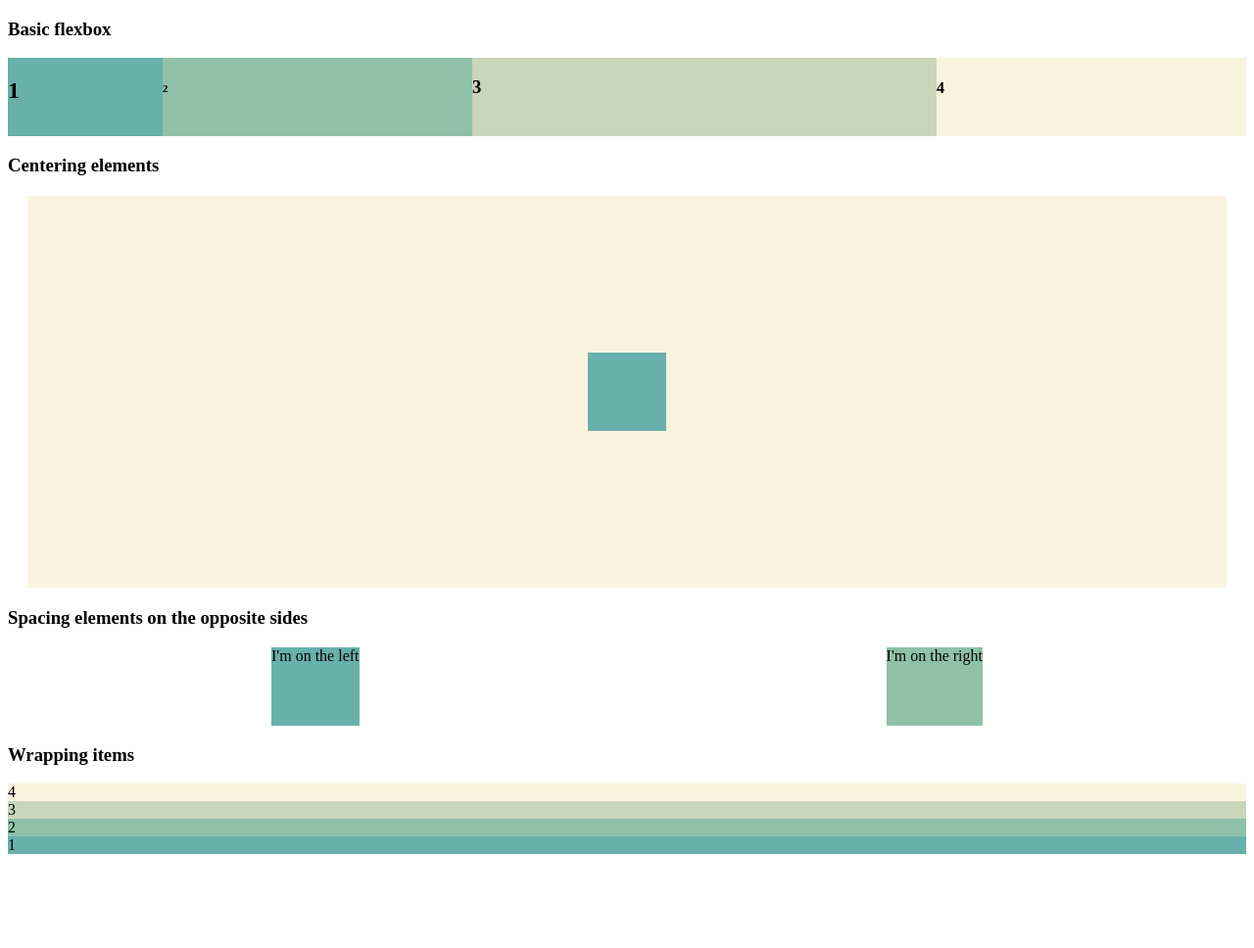
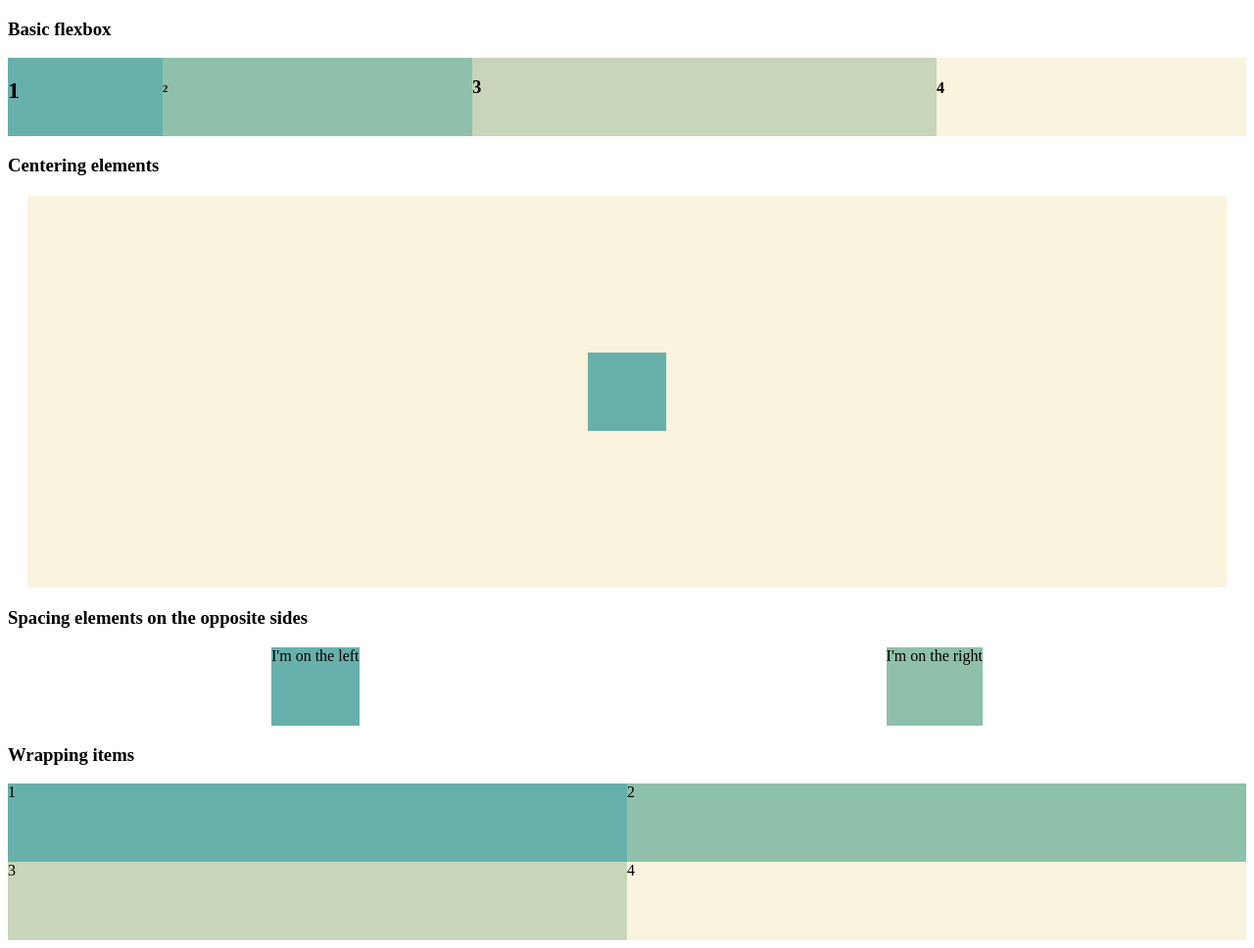
Before and after one commit to Momodayoo/lab-2-2.3-working-with-flexbox, a plain HTML site: page index.html in a window 1280 px wide. Shown: the whole page at 98% size. Before the commit the page ends 880 px from the top, so only its background shows below. Drawn offline with Linux system fonts and the light colour scheme.

Commit message:
commit on main

```diff
--- a/index.html
+++ b/index.html
@@ -10,6 +10,7 @@
     <style>
      .flex-container{
         display: flex;
+
       }
         .flex-item-1 {
            flex: 1;
@@ -33,14 +34,11 @@
         justify-content:space-around;
        }
       .flex-wrap {
-        display: flex;
         flex-wrap: wrap;
+      }
+      .flex-basis-item-50{
        flex-basis: 50%;
        flex-direction: column-reverse;
-      }
-      .flex-basis-item-50{
-        flex: 3;
-
       }
 
        .background-1 {
```
